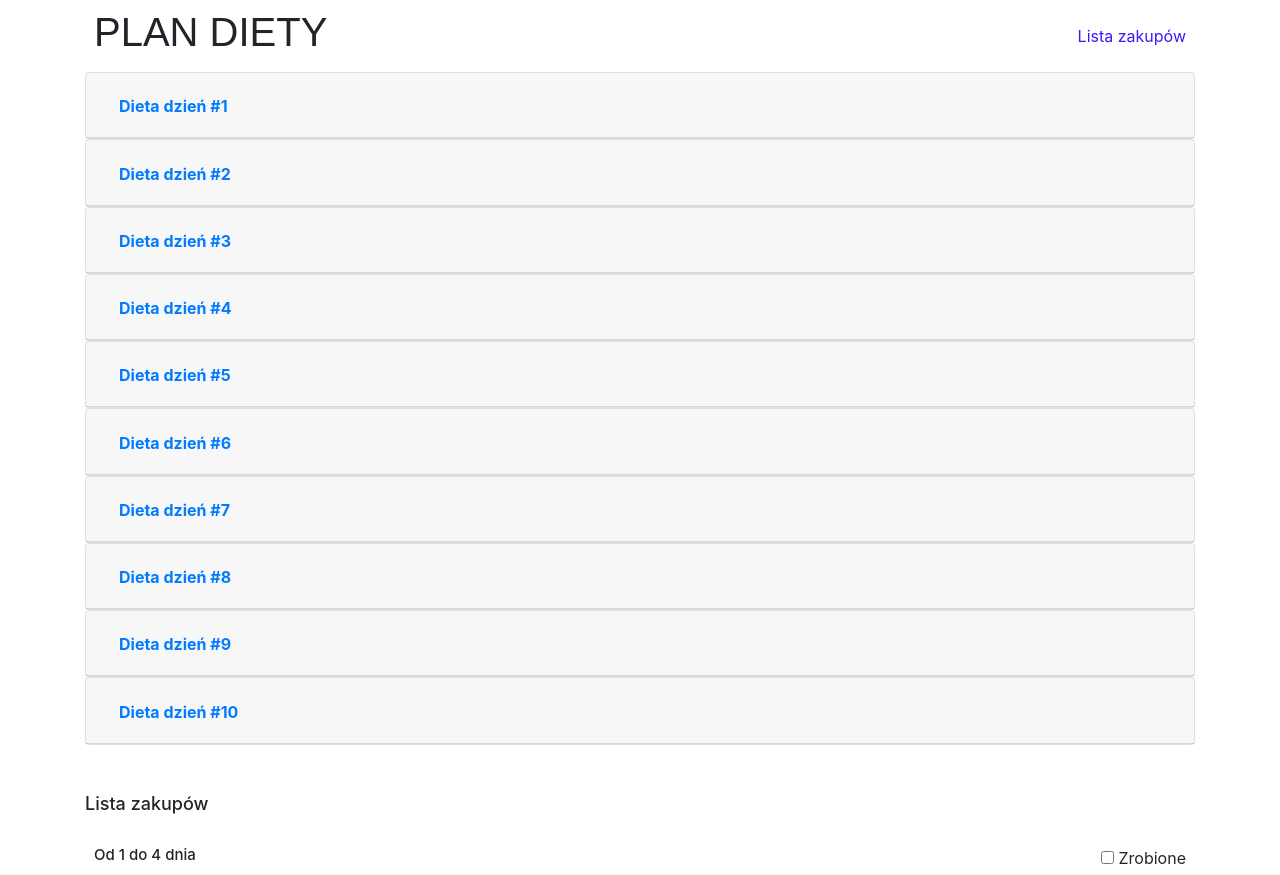
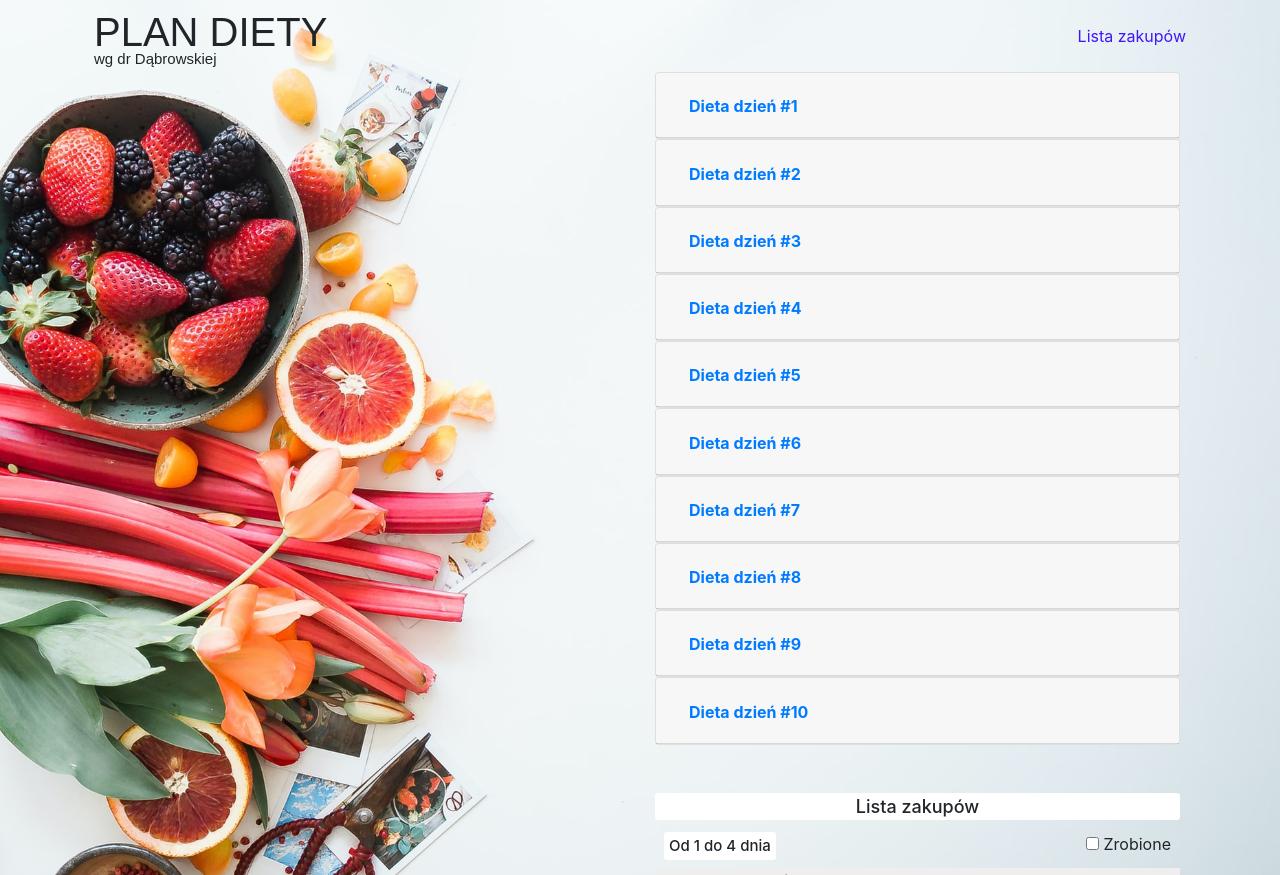
Before and after one commit to kamila-duda/dieta, a plain HTML site: page index.html in a window 1280 px wide. Shown: the top 875 px of the page. Drawn offline with nearby package versions, Linux system fonts and the light colour scheme.

Commit message:
update second day

```diff
--- a/index.html
+++ b/index.html
@@ -12,11 +12,11 @@
 </head>
 
 <body class="container">
-    <div class="row justify-content-between align-items-center py-2 px-3 px-md-4">
+    <div class="row justify-content-between align-items-center py-2 px-3 px-md-4 stretch">
         <h1 class="mainHeader">Plan diety</h1>
         <a class="link" href="#list">Lista zakupów</a>
     </div>
-    <div id="accordion">
+    <div id="accordion" class="col-12 col-md-6">
         <div class="card">
             <div class="card-header" id="headingOne">
                 <h2 class="mb-0">
@@ -68,25 +68,25 @@
                     <p>zakwas z buraków - max pół szklanki</p>
                     <h4>Śniadanie</h4>
                     <ul>
-                        <li>sałatka (mix sałat, buraczki kiszone, kiszony ogórek, pomidor, rzodkiewka, dużo ziół)</li>
+                        <li>sałatka (mix sałat, kiszony ogórek, pomidor, rzodkiewka, dużo ziół)</li>
                         <li>sok zielony (1 pietruszka, 1 jabłko, 1 liść jarmużu)</li>
                         <li>mała zupa cebulowa z wczoraj</li>
                     </ul>
+                    <img src="images/d2s.jpg" alt="jedzenie" class="img-fluid">
                     <h4>Obiad</h4>
                     <ul>
                         <li>pieczona marchewka (3 marchewki, przyprawy: papryka, kumin, sól, pieprz</li>
                         <li>kiszona kapusta z jabłkiem</li>
+                        <li>mała zupa cebulowa</li>
                     </ul>
+                    <img src="images/d2o.jpg" alt="jedzenie" class="img-fluid">
                     <h4>Kolacja</h4>
                     <ul>
                         <li>makaron z cukinii z sosem pomidorowym (cukinia, 1/2 puszki pomidorów w puszce, czosnek,
                             przyprawy</li>
                         <li>sok jabłkowy z burakiem</li>
-                        <li>kiszona kapusta</li>
                     </ul>
-                    <img src="images/d2kisz.jpg" alt="jedzenie" class="img-fluid">
-                    <img src="images/d2march.jpg" alt="jedzenie" class="img-fluid">
-                    <img src="images/d2spag.jpg" alt="jedzenie" class="img-fluid">
+                    <img src="images/d2k.jpg" alt="jedzenie" class="img-fluid">
                 </div>
             </div>
         </div>
@@ -102,7 +102,7 @@
             <div id="collapseThree" class="collapse" aria-labelledby="headingThree" data-parent="#accordion">
                 <div class="card-body">
                     <h4>Start</h4>
-                    <p>woda z cytryną</p>
+                    <p>zakwas z buraków - max pół szklanki</p>
                     <h4>Śniadanie</h4>
                     <ul>
                         <li>sałatka z pomidorem, kiszonym ogórkiem, cebulą i szczypiorem.</li>
@@ -360,9 +360,9 @@
             </div>
         </div>
     </div>
-    <section class="py-5">
+    <section class="py-5 col-12 col-md-6">
         <h3 id="list">Lista zakupów</h3>
-        <div class="row justify-content-between pt-4 px-4"><h4 class="shoppingListHeader">Od 1 do 4 dnia</h4><label for="first"><input type="checkbox" id="first"> Zrobione</label></div>
+        <div class="row justify-content-between pt-1 px-4"><h4 class="shoppingListHeader">Od 1 do 4 dnia</h4><label for="first"><input type="checkbox" id="first"> Zrobione</label></div>
         <ul class="shoppingList pb-3" id="firstList">
             <li class="listItem">zakwas z buraków</li>
             <li class="listItem">4 korzenie pietruszki</li>
--- a/style.scss
+++ b/style.scss
@@ -8,9 +8,30 @@ html {
 *::after {
     box-sizing: inherit;
 }
+.container{
+    background-image: url("images/background.jpg");
+    background-size: cover;
+    background-attachment: fixed;
+    flex-direction: column;
+    display: flex;
+    align-items: flex-end;
+}
+
 .mainHeader{
     font-family: fantasy;
     text-transform: uppercase;
+}
+.mainHeader::before{
+    content: "wg dr Dąbrowskiej";
+    position: absolute;
+    width: 50%;
+    height: 5%;
+    font-size: 15px;
+    text-transform: none;
+    top: 50px;
+}
+.stretch{
+    align-self: stretch;
 }
 .link {
     color: #4017f7;
@@ -27,6 +48,9 @@ html {
 }
 .shoppingListHeader{
     font-size: 15px;
+    background-color: #fff;
+    padding: 5px;
+    border-radius: 3px;
 }
 .shoppingList{
     list-style: none;
@@ -37,6 +61,10 @@ html {
 }
 #list{
     font-size: 18px;
+    background-color: #fff;
+    padding: 3px;
+    text-align: center;
+    border-radius: 3px;
 }
 .listItem{
     background-color: #eee;
```
Also changed, not shown: images/background.jpg (added), images/d2k.jpg (added), images/d2o.jpg (added), images/d2s.jpg (added), style.css, 1 other file.
